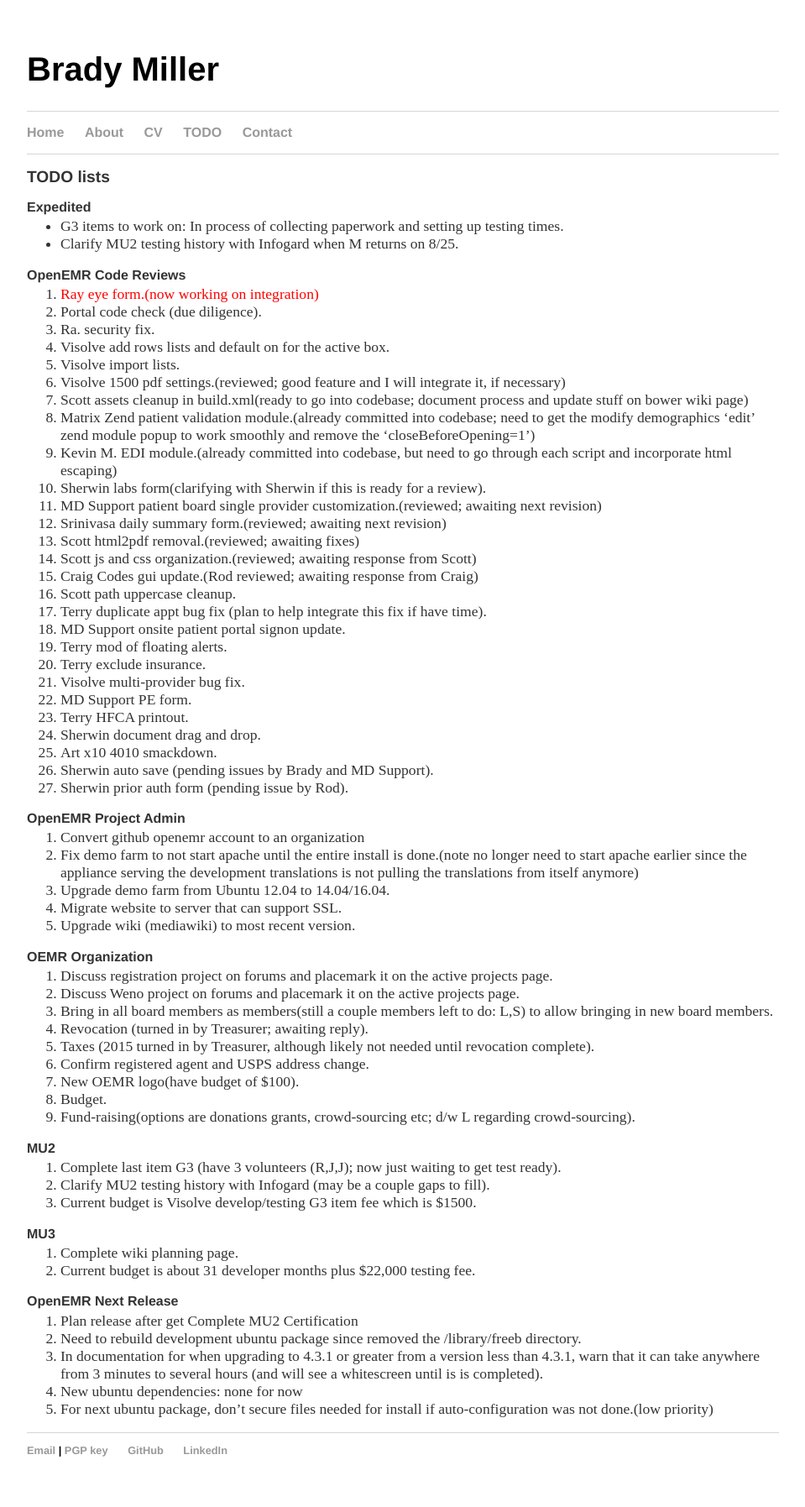
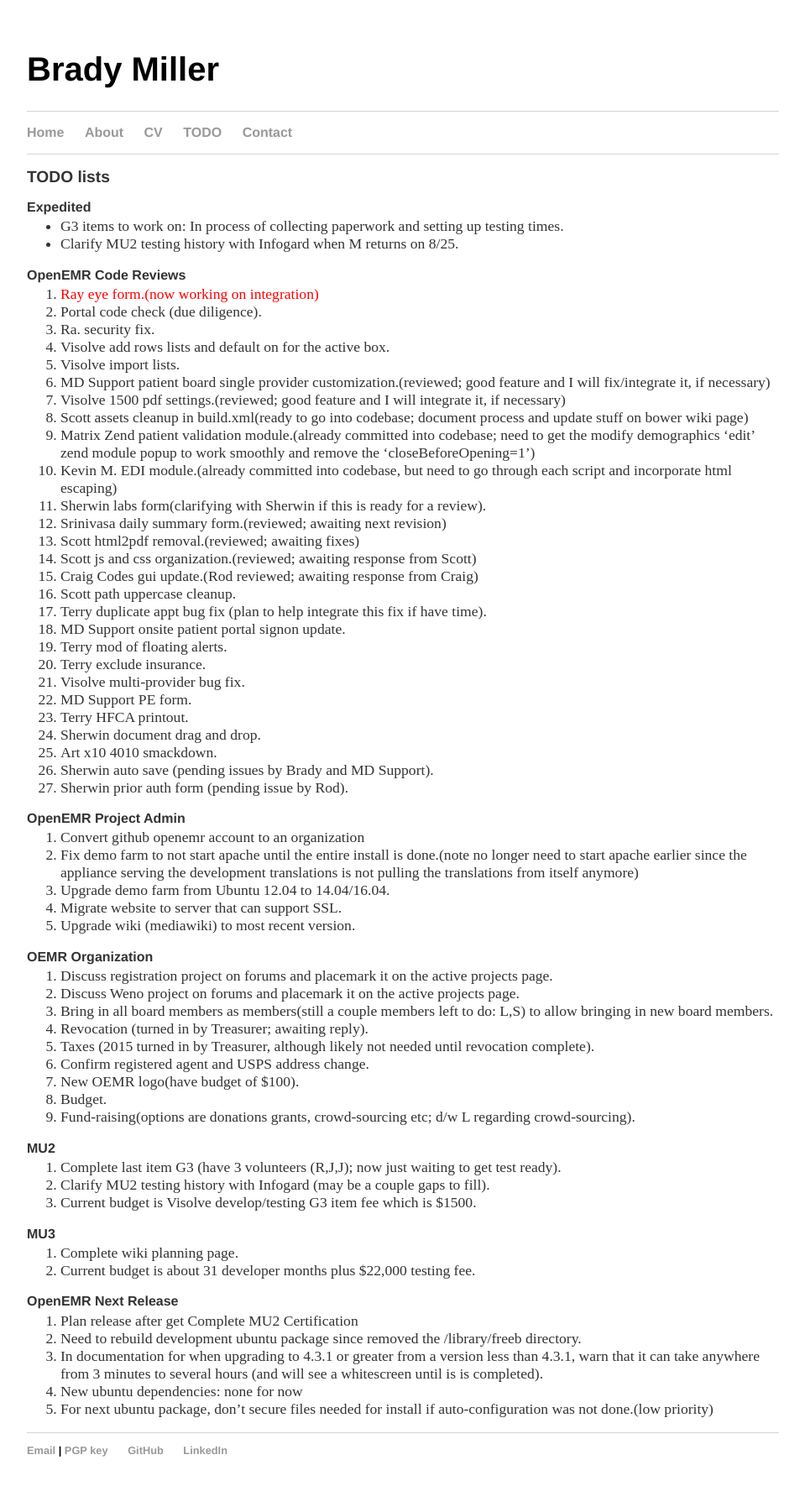
Before and after one commit to bradymiller/bradymiller.github.io, a Jekyll site: the page built from todo/index.md, in a window 1280 px wide. Shown: the whole page at 84% size, without its empty margins (160-1119 px from the left). Built offline with Jekyll 4.4.1, drawn with Linux system fonts in a browser that asks for light colours.

Commit message:
Update todo list

```diff
--- a/todo/index.md
+++ b/todo/index.md
@@ -13,12 +13,12 @@
 1. Ra. security fix.
 1. Visolve add rows lists and default on for the active box.
 1. Visolve import lists.
+1. MD Support patient board single provider customization.(reviewed; good feature and I will fix/integrate it, if necessary)
 1. Visolve 1500 pdf settings.(reviewed; good feature and I will integrate it, if necessary)
 1. Scott assets cleanup in build.xml(ready to go into codebase; document process and update stuff on bower wiki page)
 1. Matrix Zend patient validation module.(already committed into codebase; need to get the modify demographics 'edit' zend module popup to work smoothly and remove the 'closeBeforeOpening=1')
 1. Kevin M. EDI module.(already committed into codebase, but need to go through each script and incorporate html escaping)
 1. Sherwin labs form(clarifying with Sherwin if this is ready for a review).
-1. MD Support patient board single provider customization.(reviewed; awaiting next revision)
 1. Srinivasa daily summary form.(reviewed; awaiting next revision)
 1. Scott html2pdf removal.(reviewed; awaiting fixes)
 1. Scott js and css organization.(reviewed; awaiting response from Scott)
```
